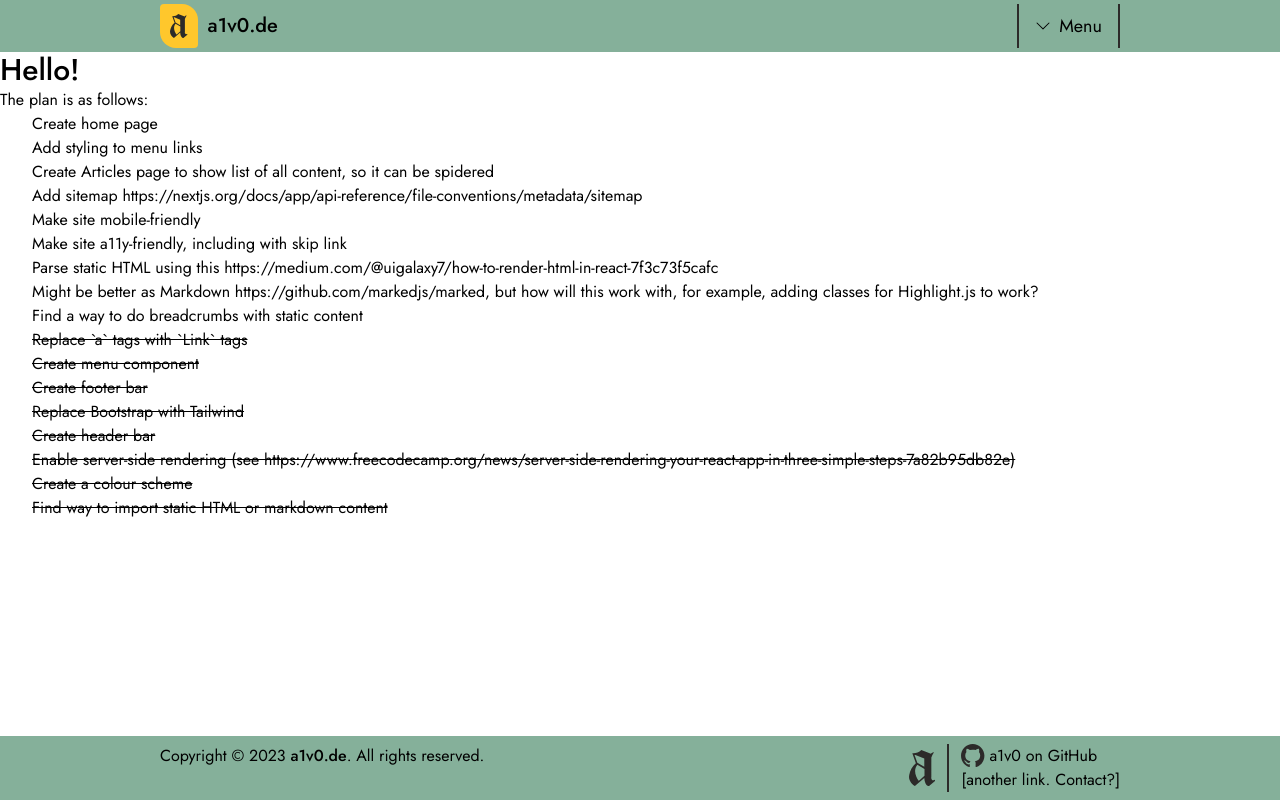
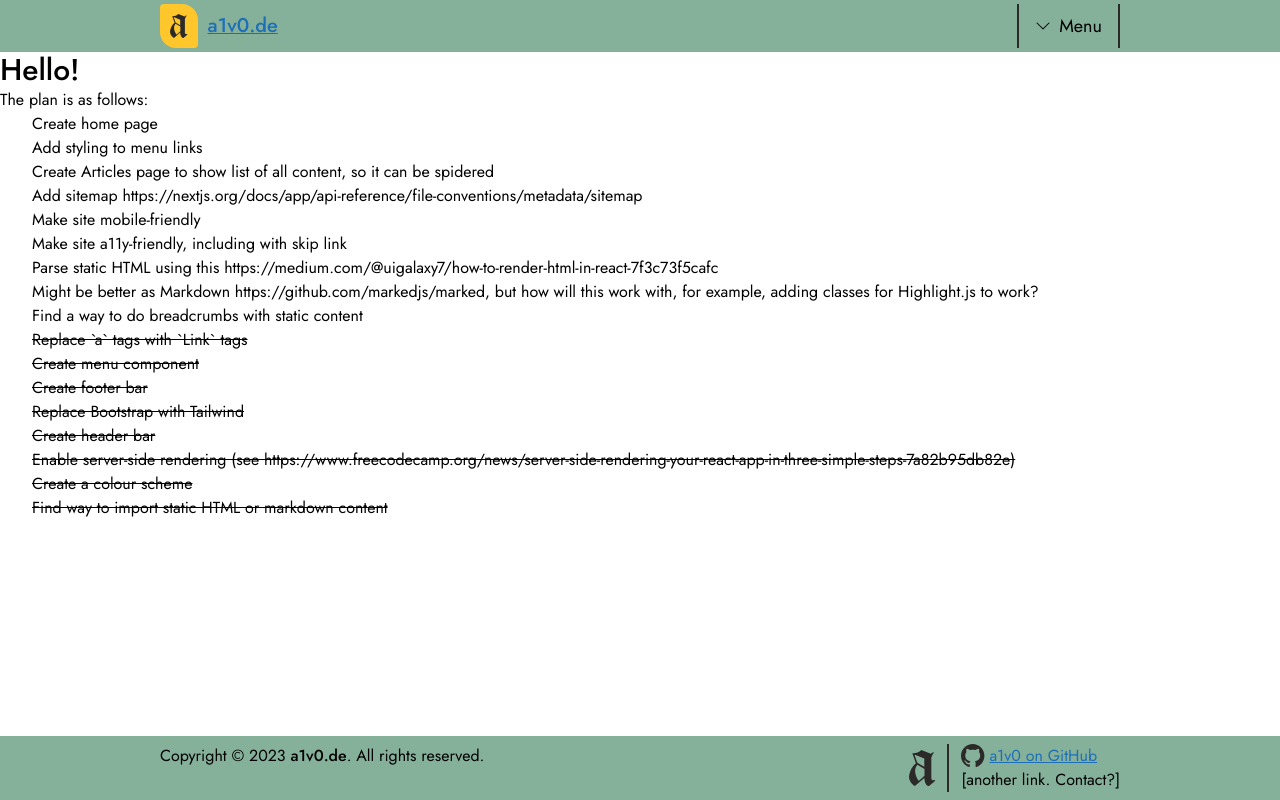
Before and after one commit to a1v0/a1v0.de, a Next.js app: page / in a window 1280 px wide. Built offline with nearby package versions, Linux system fonts and the light colour scheme.

Commit message:
Apply global link colours

```diff
--- a/app/globals.css
+++ b/app/globals.css
@@ -47,4 +47,27 @@
     h6 {
         @apply text-xs;
     }
+
+    a {
+        @apply underline;
+        @apply decoration-1;
+        @apply text-[#1d70b8];
+    }
+
+    a:hover {
+        @apply underline;
+        @apply decoration-2;
+        @apply text-[#003078];
+    }
+
+    a:visited {
+        @apply text-[#4c2c92];
+    }
+
+    a:active {
+        @apply bg-accent-colour;
+        @apply decoration-4;
+        @apply rounded;
+        @apply text-text-dark;
+    }
 }
```
